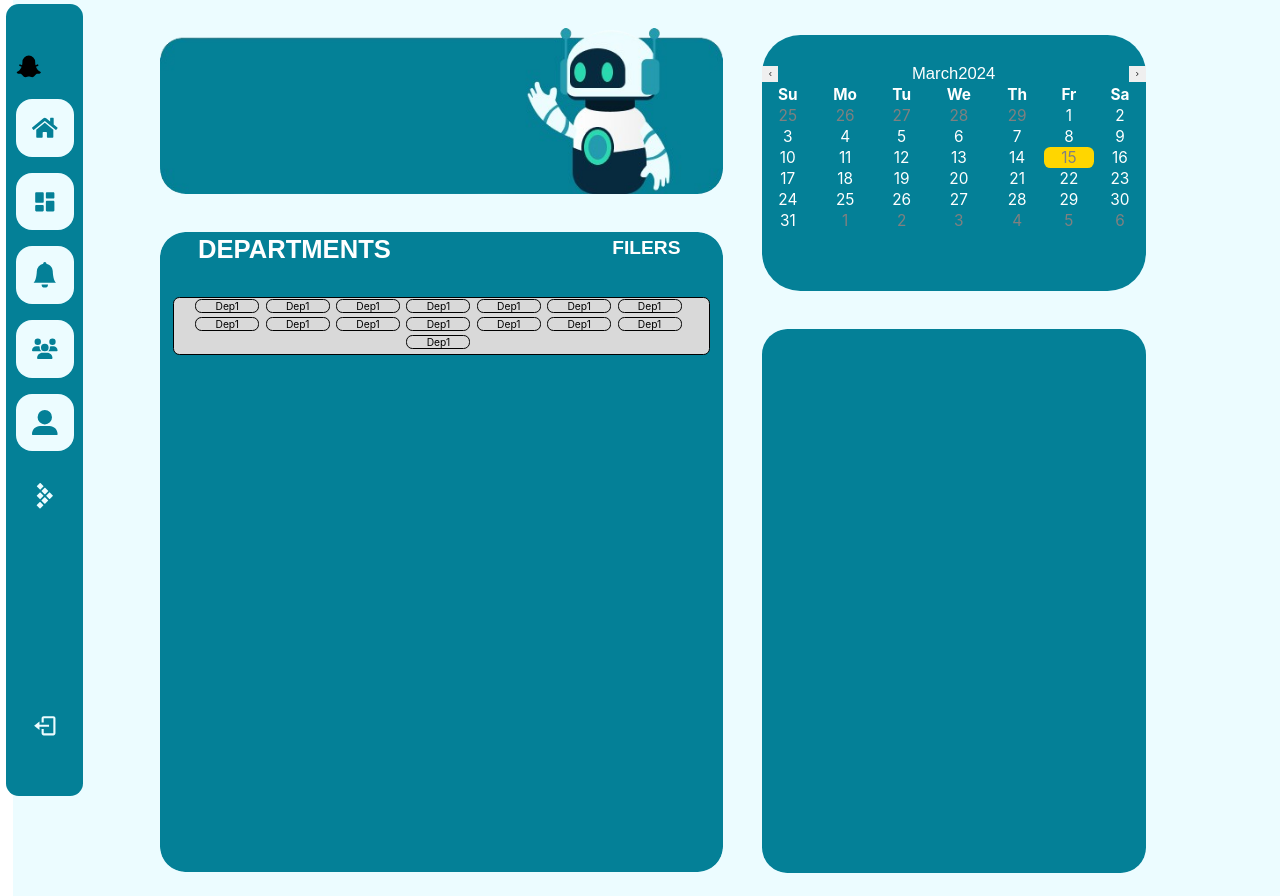
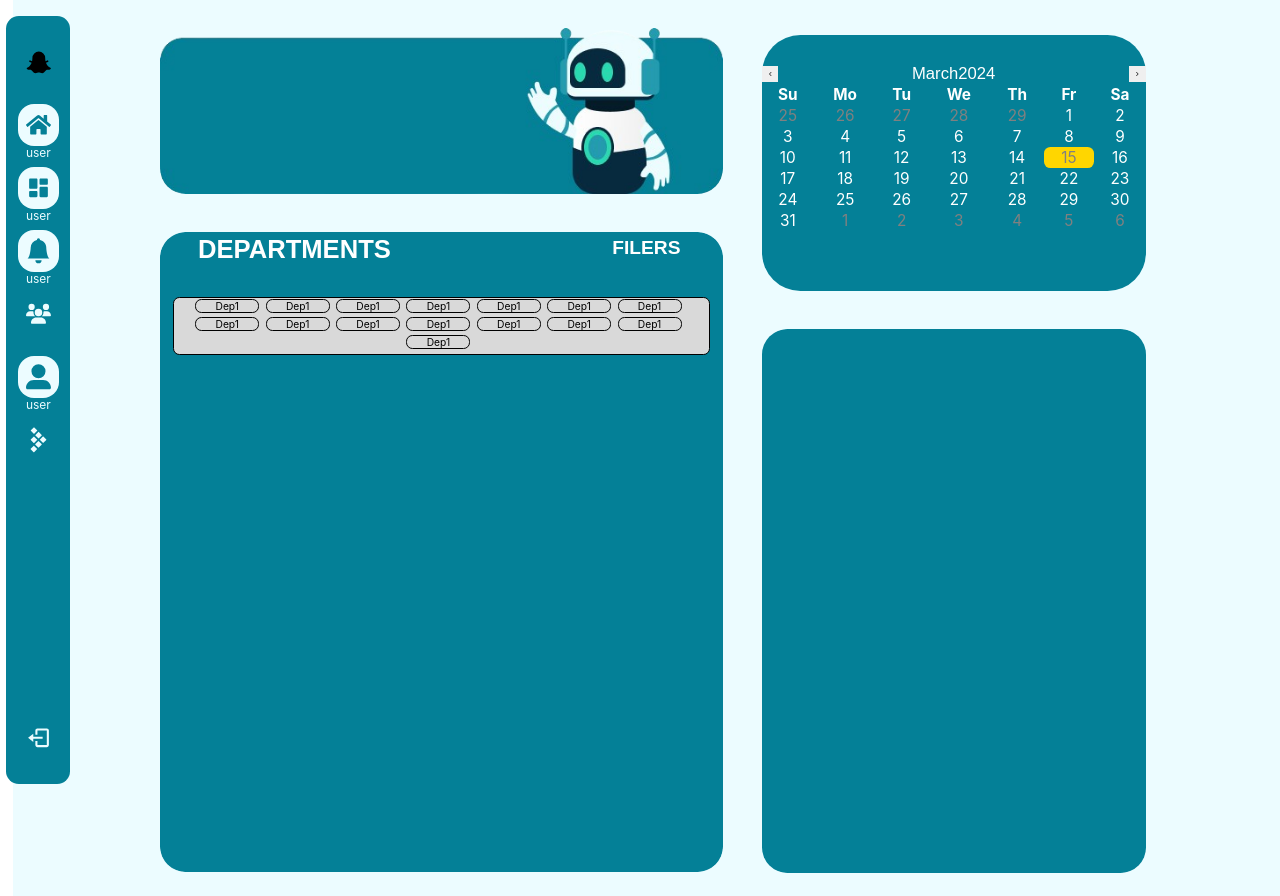
Before and after one commit to NitaCosmin/autobotzi-front, a React (Create React App) app: page /admin in a window 1280 px wide. Built offline with nearby package versions, Linux system fonts and the light colour scheme; a web font is replaced by a local one.

Commit message:
slidebar v2

```diff
--- a/src/Components/Navbar/Navbar.css
+++ b/src/Components/Navbar/Navbar.css
@@ -1,13 +1,12 @@
 .sidebar {
     user-select: none;
     position: fixed;
-    top: 0.5%;
-    left: 0.5vw;
+    top: 2%;
+    left: 0.5%;
     height: 96%;
-    max-width: 6vw;
-    min-width: 4vw;
+    max-width: 5%;
+    min-width: 5%;
     background-color: #048097; /* culoarea de fundal a barei laterale */
-    padding-top: 3vh;
     border-radius: 1vw;
     display: flex; /* Utilizarea flexbox */
     flex-direction: column; /* Direcția coloanelor */
@@ -25,13 +24,13 @@
 }
 
 #navbar li {
-    margin-bottom: 2vh;
+    margin-bottom: 50%;
 }
 
 #navbar li a {
     display: flex; /* Utilizarea flexbox */
     align-items: center; /* Așezați elementele pe axa orizontală */
-    padding: 2vh;
+    padding: 20%;
     color: #ECFCFF; /* culoarea textului */
     transition: background-color 0.3s ease;
     border-radius: 2vh;
@@ -44,17 +43,24 @@
     background-color: #ECFCFF;
     color: #048097;
 }
-
+i{
+    display: flex; /* Utilizarea flexbox */
+    align-items: center; /* Așezați elementele pe axa orizontală */
+    padding: 1vh;
+    transition: background-color 0.3s ease;
+    border-radius: 2vh;
+    transition: 0.3s;
+}
 /* Stilizare pentru iconuri */
  li svg {
     height: 2vw;
     width: 2vw;
-    transition: 0.1s;
+    transition: 0.3s;
 
 }
 #navbar li:last-child {
-    margin-top: auto; /* Faceți ca ultimul element să fie pozitionat în partea de jos */
-    padding: 0;
+    margin-top: auto;
+    margin-bottom: 0;
 }
 
 #navbar li.active a {
@@ -64,26 +70,124 @@
 #navbar li.active a:hover {
     border-radius: 1.4vh;
 }
+#navbar li.active .tooltip {
+    opacity: 1;
+    transform:  translateY(-2%);
+}
 
 .tooltip{
     pointer-events: none;
     user-select: none;
     position: absolute;
-    height: 4vh;
+    height: 4vw;
     width: 100%;
-    left: 11vh;
-    background: #D9D9D9;
+    left: 0%;
+    font-size: 1.5vh;
+    background: transparent;
     text-align: center;
     border-radius: 1vh;
-    transform:  translateY(-200%);
-    box-shadow: 0 5px 10px rgba(0, 0, 0,0.02);
+    transform:  translateY(-50%);
     opacity: 0;
+    color: #ECFCFF;
 }
 
-#navbar li a:hover ~.tooltip
+#navbar li a:hover ~.tooltip,
+#navbar li i:hover ~.tooltip
+
 {
     opacity: 1;
     transition: all 0.5s ease;
-    transform:  translateY(-140%);
+    transform:  translateY(-2%);
 
 }
+
+
+@media screen and (max-aspect-ratio: 1.2) {
+    .sidebar {
+        top: 50%;
+        left: 0.5%;
+        height: 10%;
+        max-width: 99%;
+        min-width: 99%;
+        border-radius: 0;
+        flex-direction: row;
+        align-items: center;
+        padding: 0;
+        max-height: 7%;
+        min-height: 7%;
+        border-radius: 2vh;
+    }
+
+    #navbar {
+        flex-direction: row;
+        justify-content: space-around;
+        align-items: center;
+        height: 100%;
+        width: 100%;
+    }
+
+    #navbar li {
+        margin-bottom: 0;
+    }
+
+    #navbar li a,
+    #navbar li:last-child {
+        padding: 1.5vh;
+    }
+
+    svg {
+        height: 3vh;
+        width: 3vh;
+        transition: 0.3s;
+    }
+
+    .tooltip {
+        pointer-events: none;
+        user-select: none;
+        position: absolute;
+        height: 4vw;
+        width: 100%;
+        font-size: 1.5vh;
+        background: transparent;
+        text-align: center;
+        border-radius: 1vh;
+        transform: translateY(110%);
+        opacity: 0;
+        color: #ECFCFF;
+        transition: opacity 0.3s ease, transform 0.3s ease;
+    }
+
+    #navbar li.active .tooltip {
+        opacity: 1;
+    }
+
+    #navbar li:hover .tooltip {
+        opacity: 1;
+        transform: translateY(120%);
+    }
+
+    #navbar li.active .tooltip {
+        opacity: 1;
+        transform: translateY(-1%);
+        transform: translateX(-12%);
+    }
+
+    #navbar li {
+        margin-bottom: 1%;
+    }
+
+    #navbar li:last-child {
+        margin-bottom: 0;
+    }
+}
+
+@media screen and (max-aspect-ratio: 1) {
+    .sidebar {
+        top: 93%;
+        left: 0%;
+        height: 10%;
+        max-width: 100%;
+        min-width: 100%;
+        border-radius: 0;
+    }
+}
--- a/src/Components/Navbar/Navbar.jsx
+++ b/src/Components/Navbar/Navbar.jsx
@@ -7,6 +7,7 @@ import { BiLogOut } from "react-icons/bi";
 import { SiTestrail } from "react-icons/si";
 import { PiSnapchatLogoFill } from "react-icons/pi";
 import { useLocation } from 'react-router-dom';
+
 
 
 
@@ -23,30 +24,30 @@ function Navbar(){
            <div className='sidebar'>
             <ul id='navbar'>
 
-                 <li className=''><PiSnapchatLogoFill />
-                        <span className='tooltip'> user</span>
+                 <li className='logo'> <i><PiSnapchatLogoFill /></i>
+                        <span className='tooltip'>Team Finder</span>
                 </li>
 
                  <li className={location.pathname === '/admin' ? 'active' : ''}><Link to="/admin"><FaHome /></Link>
-                        <span className='tooltip'> user</span>
+                        <span className='tooltip'>user</span>
                 </li>
                 <li className={location.pathname === '/admin' ? 'active' : ''}><Link to="/admin"><RiDashboardFill /></Link>
-                        <span className='tooltip'> user</span>
+                        <span className='tooltip'>user</span>
                 </li>
                 <li className={location.pathname === '/admin' ? 'active' : ''}><Link to="/admin"><BsBellFill /></Link>
-                        <span className='tooltip'> user</span>
+                        <span className='tooltip'>user</span>
                 </li>
-                <li className={location.pathname === '/admin' ? 'active' : ''}><Link to="/admin"><FaUsers /></Link>
-                        <span className='tooltip'> user</span>
+                <li className={location.pathname === '/test' ? 'active' : ''}><Link to="/test"><FaUsers /></Link>
+                        <span className='tooltip'>user</span>
                 </li>
                 <li className={location.pathname === '/admin' ? 'active' : ''}><Link to="/admin"><FaUserLarge /></Link>
-                        <span className='tooltip'> user</span>
+                        <span className='tooltip'>user</span>
                 </li>
                 <li className={location.pathname === '/test' ? 'active' : ''}><Link to="/test"><SiTestrail /></Link>
-                        <span className='tooltip'> Test</span>
+                        <span className='tooltip'>Test</span>
                 </li >
                 <li className={location.pathname === '/' ? 'active' : ''}><Link to="/"><BiLogOut /></Link>
-                        <span className='tooltip'> logout</span>
+                        <span className='tooltip'>logout</span>
                 </li>
 
 
```
